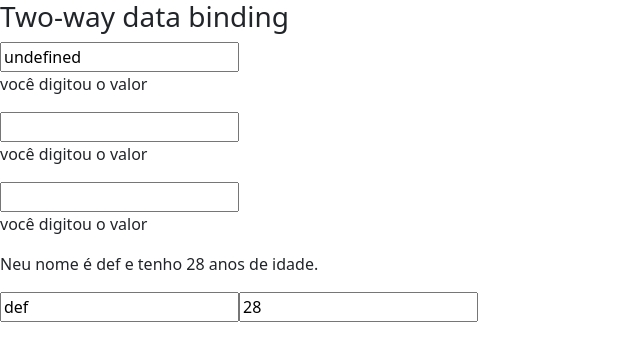
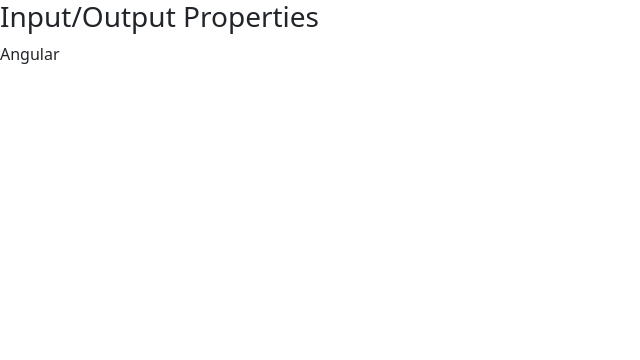
Before and after one commit to LucasOJacintho/CursoAngular, an Angular app in the folder data-binding/: page / in a window 1280 px wide. Shown: the top 360 px of the page, without its empty margins (0-640 px from the left). Built offline with nearby package versions, Linux system fonts and the light colour scheme.

Commit message:
Término aula 13

```diff
--- a/data-binding/src/app/app.module.ts
+++ b/data-binding/src/app/app.module.ts
@@ -6,11 +6,13 @@
 import { AppComponent } from './app.component';
 import { DataBindingComponent } from './data-binding/data-binding.component';
 import { MeuFormModule } from './meu-form/meu-form.module';
+import { InputPropertyComponent } from './input-property/input-property.component';
 
 @NgModule({
   declarations: [
     AppComponent,
     DataBindingComponent,
+    InputPropertyComponent,
   ],
   imports: [
     BrowserModule,
--- a/data-binding/src/app/data-binding/data-binding.component.html
+++ b/data-binding/src/app/data-binding/data-binding.component.html
@@ -77,4 +77,14 @@
         </span>
     </article> -->
 
-    <app-meu-form></app-meu-form>
+    <!-- <app-meu-form></app-meu-form> -->
+
+    <section class="input-output-properties">
+
+        <article>
+            <h3>Input/Output Properties</h3>
+            <app-curso [nome]="nomeDoCurso"></app-curso>
+
+        </article>
+
+    </section>
--- a/data-binding/src/app/data-binding/data-binding.component.ts
+++ b/data-binding/src/app/data-binding/data-binding.component.ts
@@ -24,6 +24,8 @@
     nome: 'def',
     idade: 28,
   };
+
+  nomeDoCurso: string = 'Angular';
 
   constructor() { }
 
--- /dev/null
+++ b/data-binding/src/app/input-property/input-property.component.html
@@ -0,0 +1,3 @@
+<p>
+    {{ nome }}
+</p>
--- /dev/null
+++ b/data-binding/src/app/input-property/input-property.component.ts
@@ -0,0 +1,18 @@
+import { Component, Input, OnInit } from '@angular/core';
+
+@Component({
+  selector: 'app-curso',
+  templateUrl: './input-property.component.html',
+  styleUrls: ['./input-property.component.css'],
+  inputs:['nomeCurso:nome']
+})
+export class InputPropertyComponent implements OnInit {
+
+@Input() nome: string = '';
+
+  constructor() { }
+
+  ngOnInit(): void {
+  }
+
+}
```
Also changed, not shown: data-binding/src/app/input-property/input-property.component.css (added), 1 other file (tests, documents, lock files or other folders).
